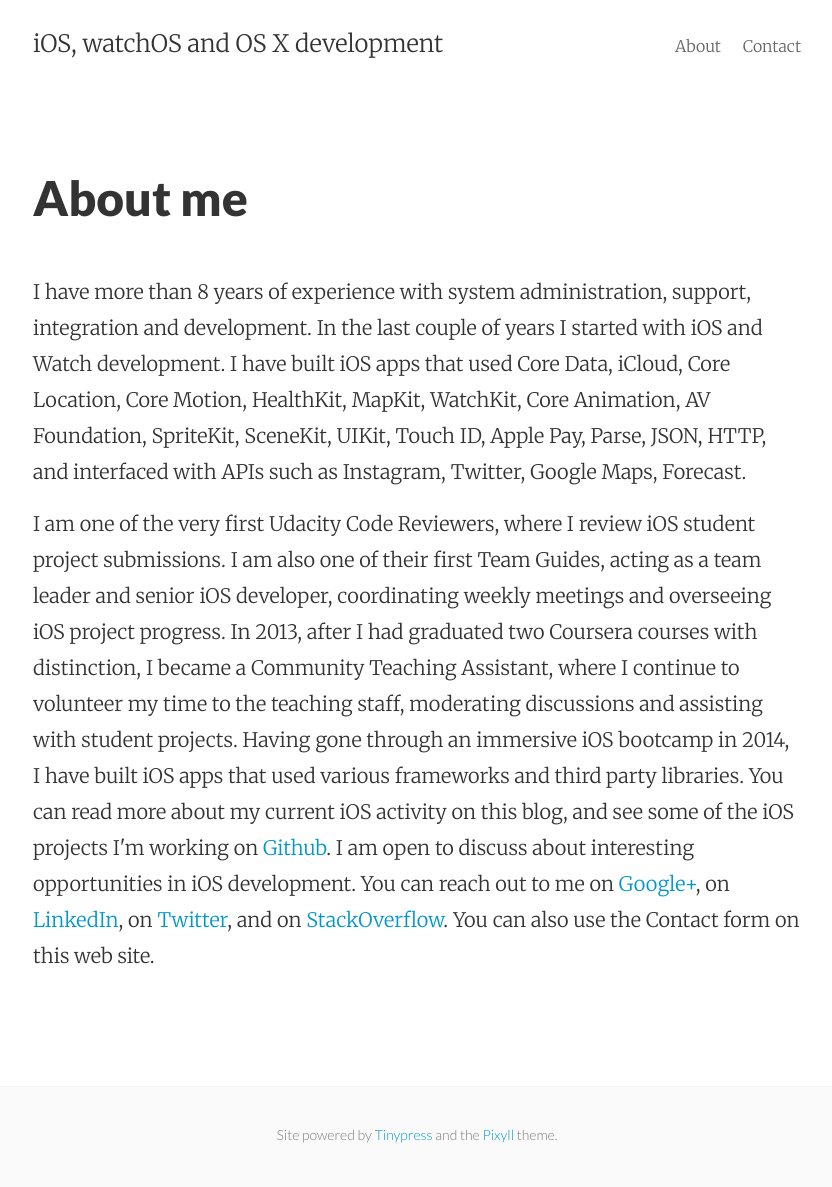
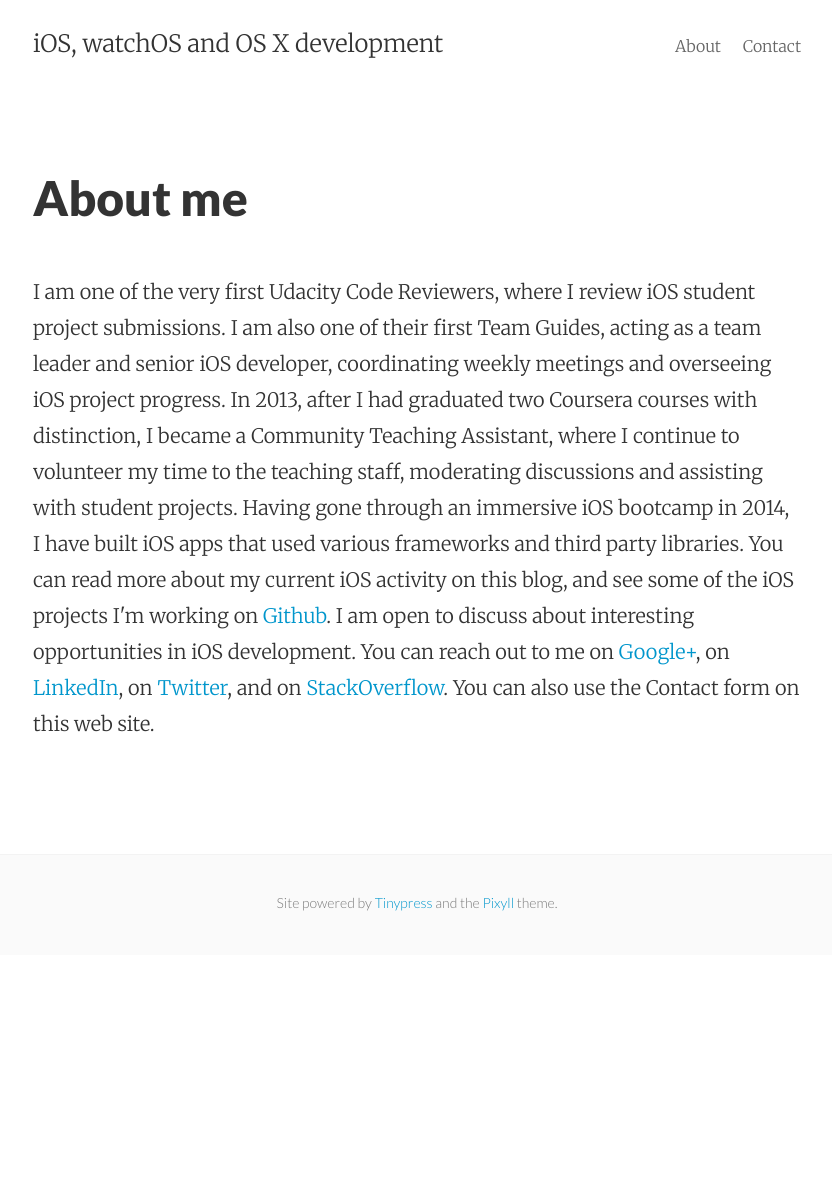
Before and after one commit to mhorga/mhorga.github.io, a Jekyll site: the page built from about.html, in a window 1280 px wide. Shown: the whole page, without its empty margins (223-1055 px from the left). Built offline with Jekyll 4.4.1, drawn with Linux system fonts in a browser that asks for light colours; after the commit the page ends 955 px from its top, so only the background shows below that.

Commit message:
updated the aboutme page

```diff
--- a/about.html
+++ b/about.html
@@ -6,7 +6,6 @@
 
 <div class="py2">
 
-  <p>I have more than 8 years of experience with system administration, support, integration and development. In the last couple of years I started with iOS and Watch development. I have built iOS apps that used Core Data, iCloud, Core Location, Core Motion, HealthKit, MapKit, WatchKit, Core Animation, AV Foundation, SpriteKit, SceneKit, UIKit, Touch ID, Apple Pay, Parse, JSON, HTTP, and interfaced with APIs such as Instagram, Twitter, Google Maps, Forecast. </p>
   <p>
     I am one of the very first Udacity Code Reviewers, where I review iOS student project submissions. I am also one of their first Team Guides, acting as a team leader and senior iOS developer, coordinating weekly meetings and overseeing iOS project progress.
 
```
